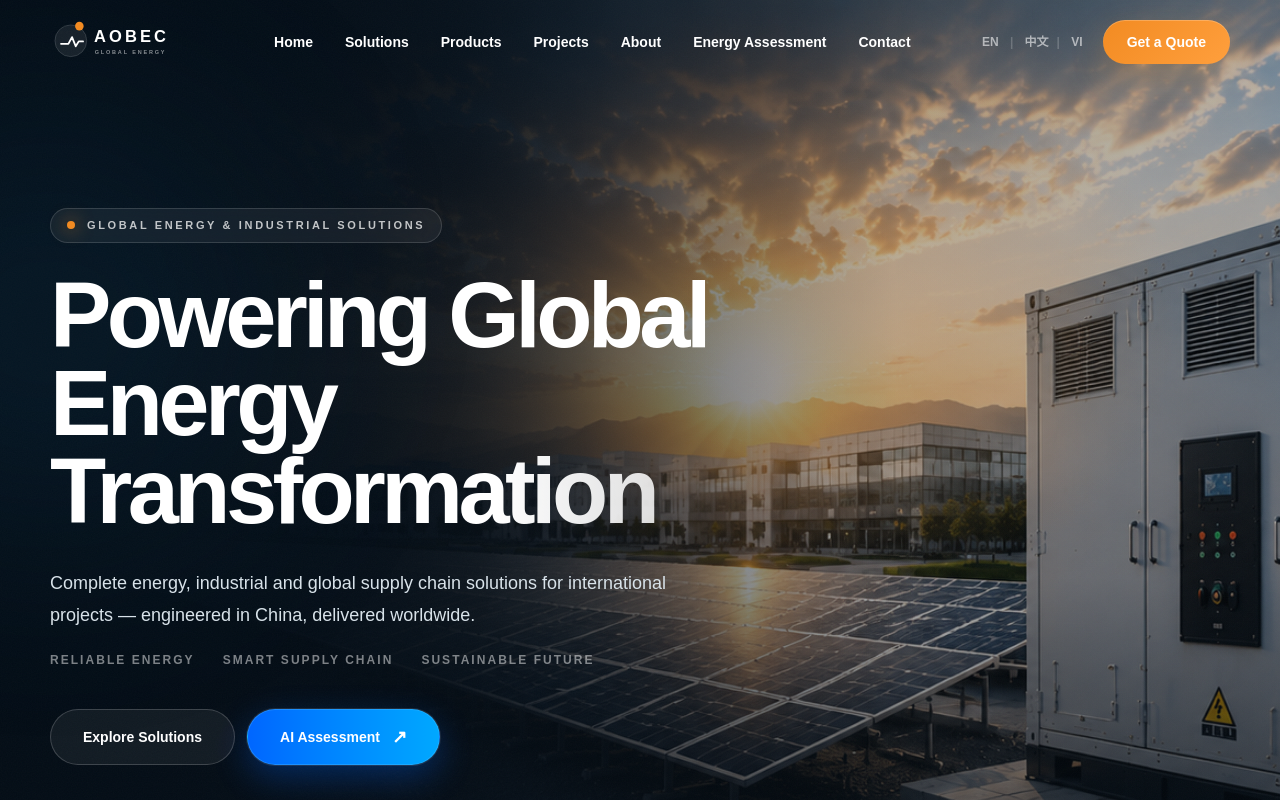
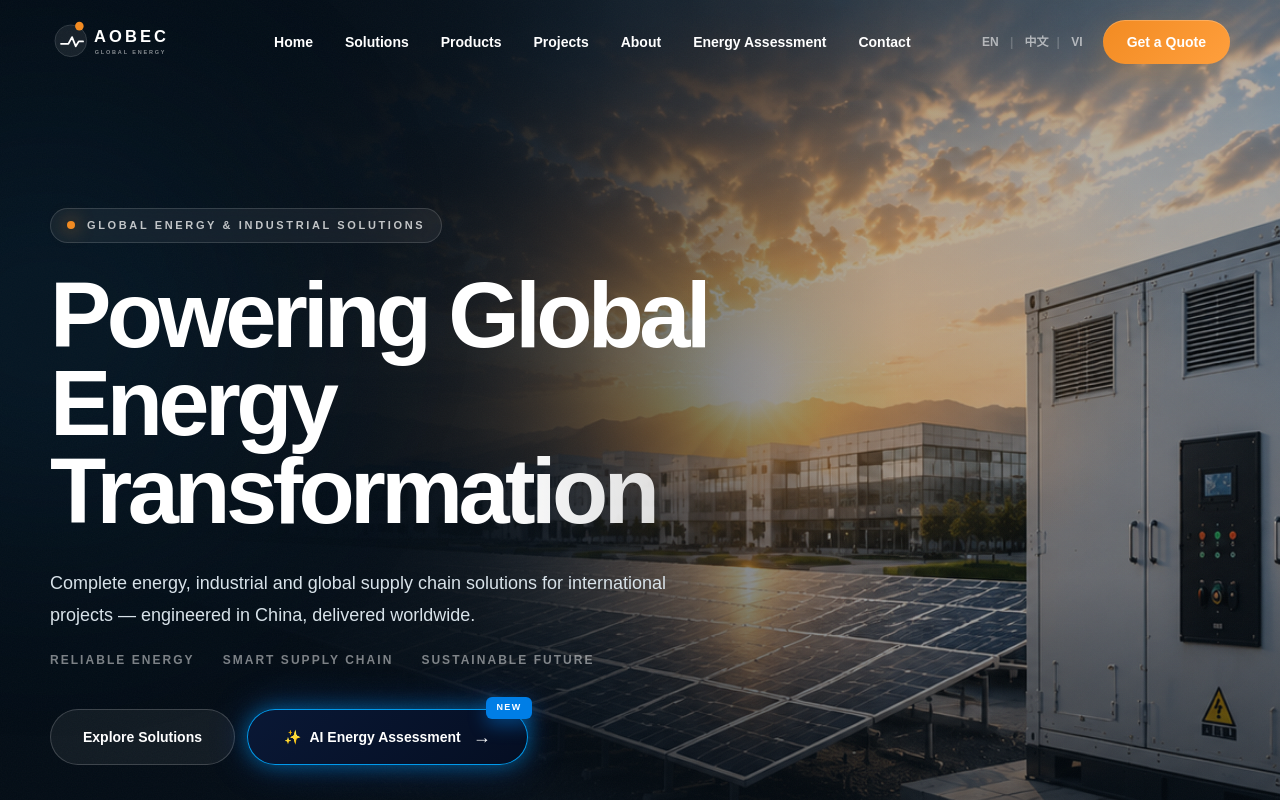
Before and after one commit to tealifeshen/aobec-website, a Next.js app: page / in a window 1280 px wide. Shown: the top 800 px of the page. Built offline with nearby package versions, Linux system fonts and the light colour scheme.

Commit message:
AOBEC Website V1.4.2.1 - Upgrade AI Energy Assessment CTA

```diff
--- a/components/Hero.tsx
+++ b/components/Hero.tsx
@@ -48,15 +48,21 @@ export default function Hero() {
             >
               Explore Solutions
             </a>
-            <a
-              href="/energy/assessment"
-              className="group inline-flex min-h-14 items-center justify-center rounded-full border border-[#55bdff]/35 bg-gradient-to-r from-[#0066FF] to-[#00A8FF] px-8 text-sm font-bold text-white shadow-[0_12px_34px_rgba(0,102,255,0.3)] ring-1 ring-white/10 transition duration-300 hover:-translate-y-0.5 hover:shadow-[0_18px_44px_rgba(0,168,255,0.44)]"
-            >
-              AI Assessment
-              <span className="ml-3 text-lg transition-transform duration-300 group-hover:translate-x-0.5 group-hover:-translate-y-0.5">
-                ↗
+            <div className="relative w-fit max-w-full">
+              <span className="absolute -right-1 -top-3 z-10 rounded-md bg-[#007ee6] px-2.5 py-1 text-[9px] font-black tracking-[0.16em] text-white shadow-[0_6px_18px_rgba(0,126,230,0.45)]">
+                NEW
               </span>
-            </a>
+              <a
+                href="/energy/assessment"
+                className="group inline-flex h-14 max-w-full items-center justify-center rounded-full border border-[rgba(0,168,255,0.9)] bg-[linear-gradient(135deg,rgba(10,25,55,0.95),rgba(5,15,35,0.95))] px-7 text-sm font-bold text-white shadow-[0_0_20px_rgba(0,168,255,0.45),0_0_40px_rgba(0,102,255,0.25)] backdrop-blur-xl transition duration-300 hover:-translate-y-[3px] hover:border-[#62caff] hover:shadow-[0_0_26px_rgba(0,168,255,0.62),0_0_52px_rgba(0,102,255,0.38)] sm:px-9"
+              >
+                <span aria-hidden="true">✨</span>
+                <span className="ml-2">AI Energy Assessment</span>
+                <span className="ml-3 text-lg transition-transform duration-300 group-hover:translate-x-0.5 group-hover:-translate-y-0.5">
+                  →
+                </span>
+              </a>
+            </div>
           </div>
         </div>
 
```
